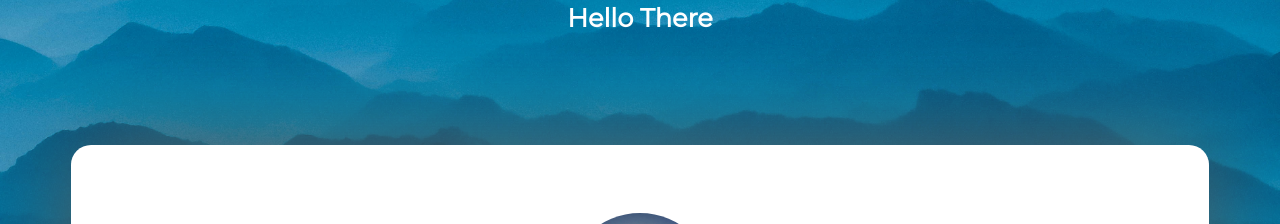
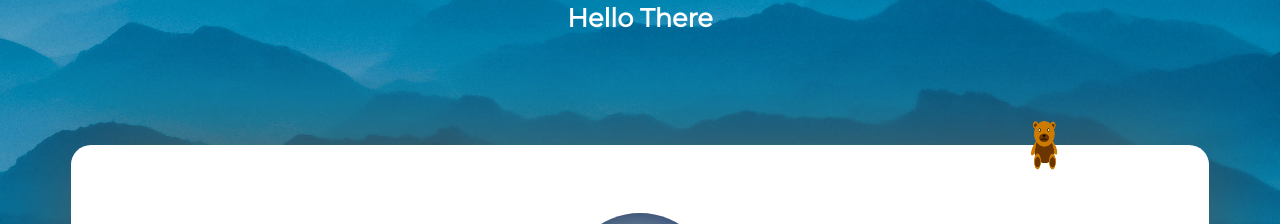
Before and after one commit to janakitti/old_janakitti.github.io, a plain HTML site: page index.html in a window 1280 px wide. Shown: the part 346-570 px from the top of the page. Drawn offline with Linux system fonts and the light colour scheme.

Commit message:
Added sitting bear

```diff
--- a/index.html
+++ b/index.html
@@ -16,6 +16,8 @@
       <p class="subtitle">Hello There</p>
     </div>
 </div>
+
+    <div class="container">
         <div class="body-platform">
             <table class="skeleton-about">
                 <tr>
@@ -60,7 +62,8 @@
                     </td>
                 </tr>
             </table>
-
+        </div>
+        <div class="sitter-container"><img class="sitter" src="sitter.png" alt=""></div>
     </div>
 </div>
 
--- a/main.css
+++ b/main.css
@@ -38,6 +38,13 @@ h1 {
     z-index: 1;
 }
 
+
+
+
+.container {
+    position: relative;
+}
+
 .body-platform {
     margin: auto;
     margin-top: 10%;
@@ -52,6 +59,18 @@ h1 {
     box-shadow: 0px 0px 100px #595959;
     opacity: 1;
     z-index: 1
+}
+
+.sitter-container {
+    display: absolute;
+    margin-top: -2025px;
+    margin-left: 80%;
+    z-index: 10;
+}
+
+.sitter {
+    height: 50px;
+    width: 50px;
 }
 
 .skeleton-about {
```
Also changed, not shown: sitter.png (added). Lines whose indentation alone changed are shown as unchanged.
